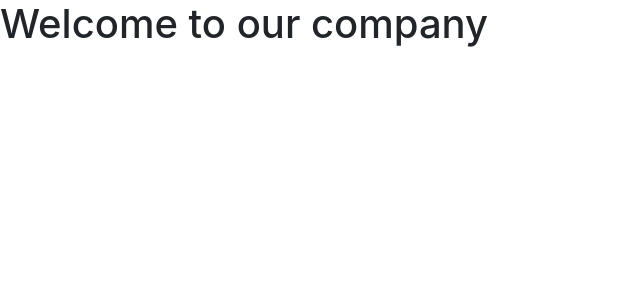
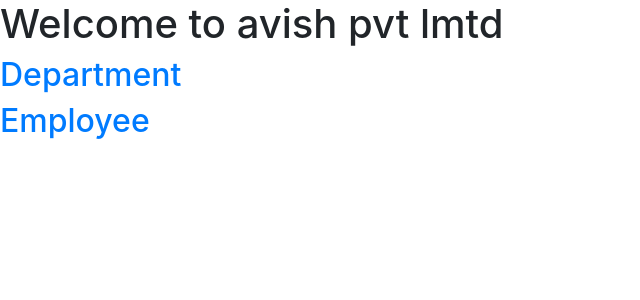
Before and after one commit to avish28/db, a Django app: page /home/ in a window 1280 px wide. Shown: the top 300 px of the page, without its empty margins (0-640 px from the left). Run offline with Django 3.2, Linux system fonts and the light colour scheme; some libraries are stand-ins or nearby versions.

Commit message:
employees have been added to departments

```diff
--- a/company/home/templates/home/home.html
+++ b/company/home/templates/home/home.html
@@ -5,5 +5,12 @@ Home
 {% endblock %}
 
 {% block body %}
-    <h1> Welcome to our company</h1>
+    <h1> Welcome to avish pvt lmtd</h1>
+    <h2>
+        <a href="{% url 'dept' %}">Department</a>
+    </h2>
+    <h2>
+        <a href="{% url 'empl' %}"> Employee</a>
+    </h2>
+
 {% endblock %}
--- a/company/home/urls.py
+++ b/company/home/urls.py
@@ -5,5 +5,7 @@ urlpatterns=[
 
     path('',views.homepage,name='home'),
     path('department',views.dept,name='dept'),
+    path('employee',views.emp,name='empl'),
+    path('depemp/<int:dept_id>',views.depemp,name='de')
 
 ]
--- a/company/home/views.py
+++ b/company/home/views.py
@@ -1,4 +1,5 @@
 from django.shortcuts import render
+from .models import department,employee
 
 # Create your views here.
 
@@ -6,4 +7,19 @@ def homepage(request):
     return render(request,"home/home.html")
 
 def dept(request):
-    return render(request,"home/department.html")
+    d1=department.objects.all()
+
+    return render(request,"home/department.html",
+                  {'department':d1
+                   })
+
+def emp(request):
+    e1=employee.objects.all()
+    return  render(request,"home/employee.html",
+                   {'employee':e1})
+
+def depemp(request,dept_id):
+     deinfo=department.objects.get(pk=dept_id);
+     einfo=deinfo.dep_emp.all()
+     return  render(request,"home/depemp.html",
+                   {'employee':einfo})
```
Also changed, not shown: company/home/templates/home/department.html (+13 -1 lines), company/home/templates/home/depemp.html (added, +16 -0 lines), company/home/templates/home/employee.html (added, +16 -0 lines).
